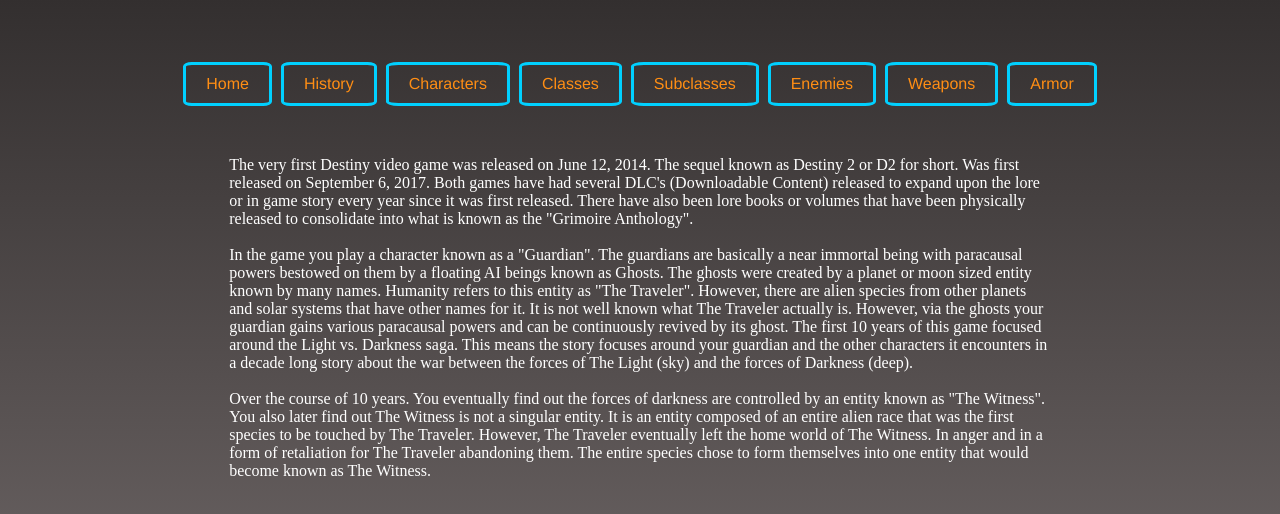
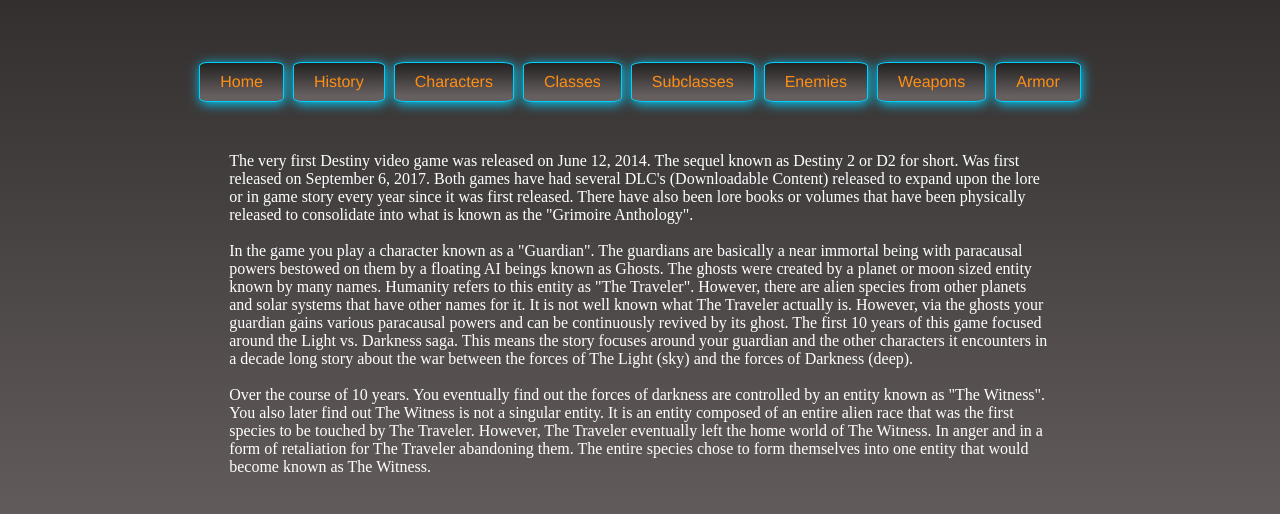
Before and after one commit to JHebenstreit48/destiny-franchise, a plain HTML site: page html-files/history.html in a window 1280 px wide. Shown: the part 178-692 px from the top of the page. Drawn offline with Linux system fonts and the light colour scheme.

Commit message:
updated css

```diff
--- a/assets/css/history.css
+++ b/assets/css/history.css
@@ -31,8 +31,6 @@ nav {
 	align-items: center;
 	justify-content: center;
 	margin: 8px auto 50px auto;
-
-
 }
 
 nav a {
@@ -41,8 +39,11 @@ nav a {
 	color:  rgb(255, 142, 20);
 	text-decoration: none;
 	padding: 10px 20px;
-	border: solid #00d0ff;
+	border: 1px solid #00d0ff;
 	border-radius: 10%;
+	background-image: linear-gradient(to bottom, rgb(35, 32, 32), rgb(102, 95, 95) 85%);
+	background-repeat: no-repeat;
+	box-shadow: 1px 2px 12px #00d0ff;
 }
 
 nav a:hover {
```
